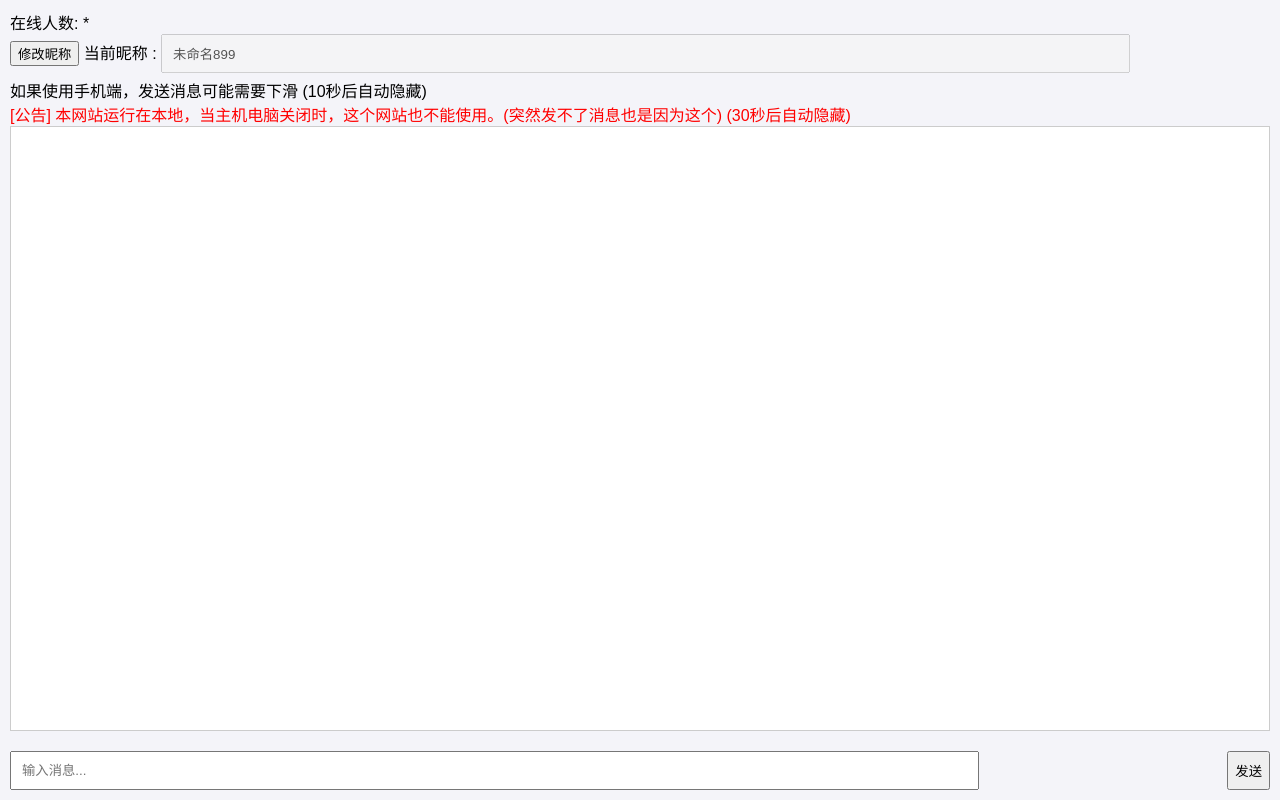
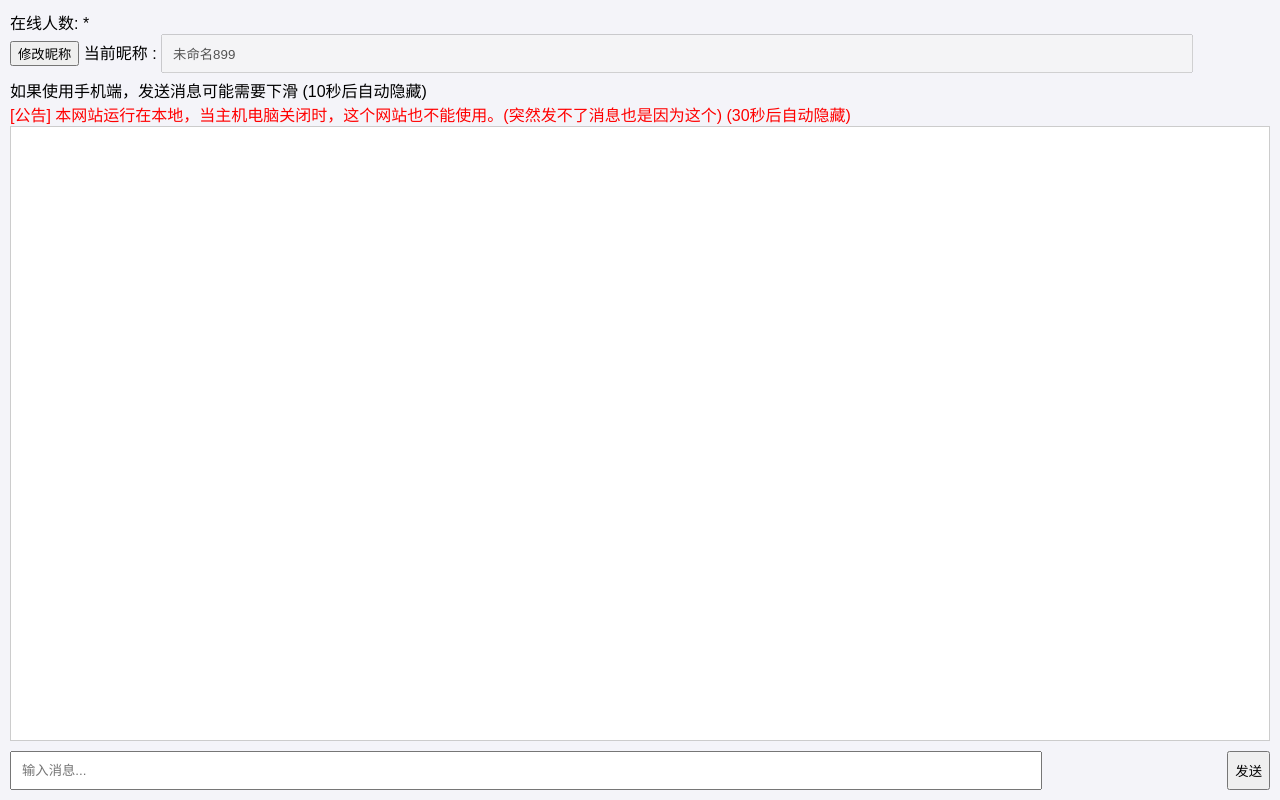
Before and after one commit to huzhonghe2011/chatapp, a website: page public/index.html in a window 1280 px wide. Drawn offline with nearby package versions, Linux system fonts and the light colour scheme; no server answers.

Commit message:
Update index.html

```diff
--- a/public/index.html
+++ b/public/index.html
@@ -10,15 +10,16 @@
       margin: 0;
       padding: 0;
       background-color: #f4f4f9;
-      display: flex;
+      display: flex;<body>
       flex-direction: column;
-      min-height: 100vh;
+      height: 100vh;
     }
     .chat-container {
-      flex-grow: 1;
+      flex: 1;
       display: flex;
       flex-direction: column;
       padding: 10px;
+      height: 100;
     }
     .messages {
       flex-grow: 1;
@@ -27,15 +28,14 @@
       margin-bottom: 10px;
       padding: 10px;
       background-color: white;
-      height: 100%;
+      max-height: 100vh;  /* 设置最大高度，避免容器过高 */
     }
     .input-container {
       display: flex;
       justify-content: space-between;
-      margin-top: 10px; /* 给输入框和按钮留些空间 */
     }
     input[type="text"] {
-      width: 75%;
+      width: 80%;
       padding: 10px;
       margin-right: 10px;
     }
```
